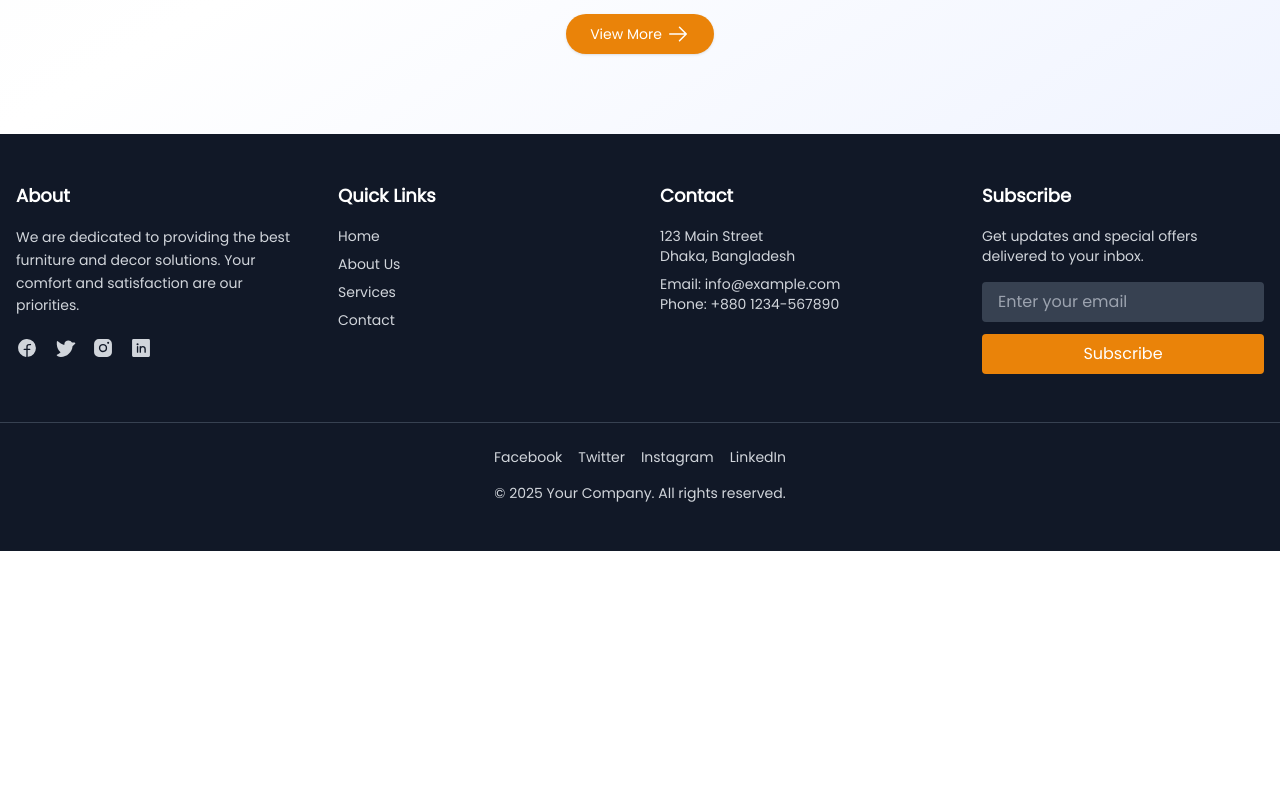
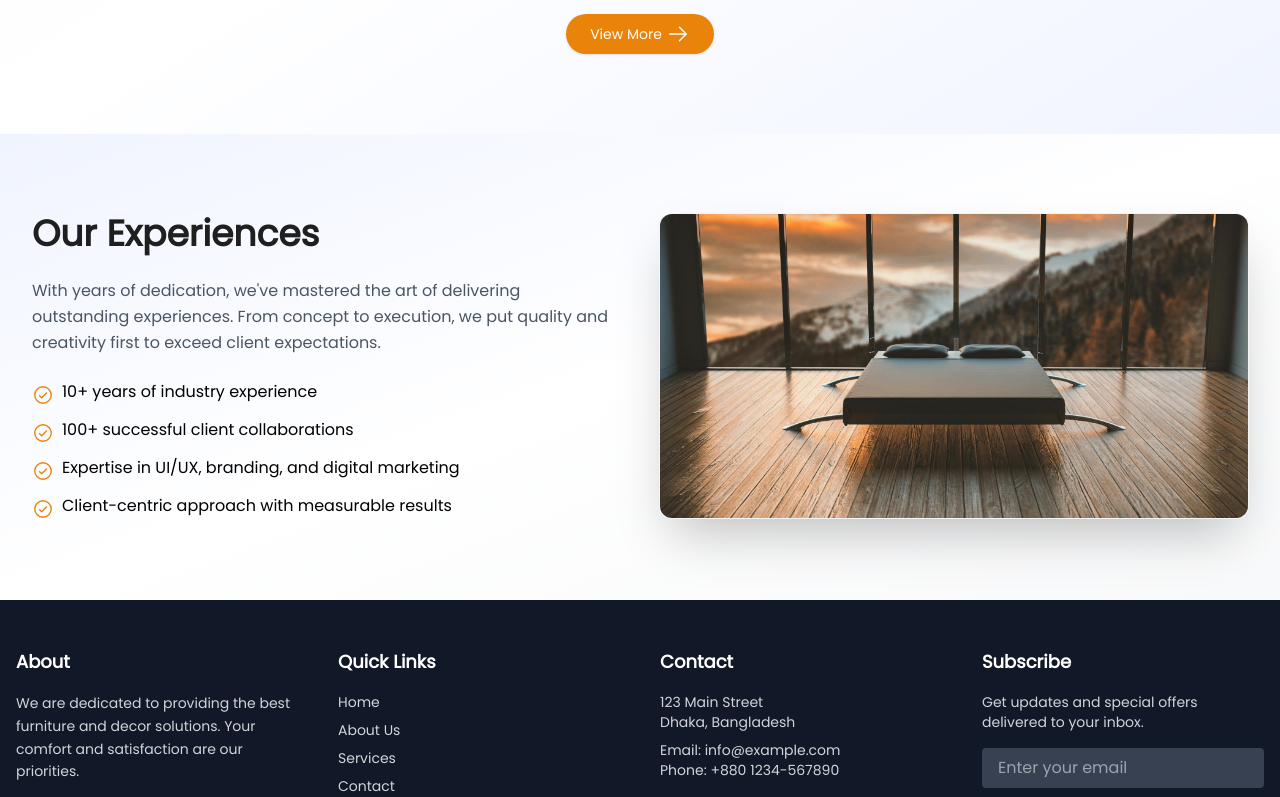
Before and after one commit to mdrubelhossain-me/tailwind-lading-page, a React (Vite) app: page / in a window 1280 px wide. Shown: the part 1980-2777 px from the top of the page. Before the commit the page ends 2531 px from the top, so only its background shows below. Built offline with nearby package versions, Linux system fonts and the light colour scheme.

Commit message:
experiences components added

```diff
--- /dev/null
+++ b/src/pages/home/Experiences.jsx
@@ -0,0 +1,58 @@
+import React from "react";
+import HeroBg from "../../assets/images/hero.jpg";
+import { CheckCircle } from "@phosphor-icons/react";
+
+const Experiences = () => {
+  return (
+    <div className="relative z-10 overflow-hidden py-20 font-primary">
+      {/* Decorative Background Blur */}
+      <div className="absolute inset-0 -z-10 bg-gradient-to-br from-[#f0f4ff] via-white to-[#f8f9fa] backdrop-blur-xl" />
+
+      <div className="container mx-auto px-4 md:px-8">
+        <div className="flex flex-col md:flex-row items-center md:items-start gap-10">
+          {/* Left Side: Text Content */}
+          <div className="md:w-1/2 space-y-6">
+            <h2 className="text-4xl font-bold text-secondary">
+              Our Experiences
+            </h2>
+            <p className="text-gray-600 leading-relaxed">
+              With years of dedication, we've mastered the art of delivering
+              outstanding experiences. From concept to execution, we put quality
+              and creativity first to exceed client expectations.
+            </p>
+
+            <ul className="space-y-3">
+              <li className="flex items-start gap-2">
+                <CheckCircle size={22} className="text-primary mt-1" />
+                <span>10+ years of industry experience</span>
+              </li>
+              <li className="flex items-start gap-2">
+                <CheckCircle size={22} className="text-primary mt-1" />
+                <span>100+ successful client collaborations</span>
+              </li>
+              <li className="flex items-start gap-2">
+                <CheckCircle size={22} className="text-primary mt-1" />
+                <span>Expertise in UI/UX, branding, and digital marketing</span>
+              </li>
+              <li className="flex items-start gap-2">
+                <CheckCircle size={22} className="text-primary mt-1" />
+                <span>Client-centric approach with measurable results</span>
+              </li>
+            </ul>
+          </div>
+
+          {/* Right Side: Image */}
+          <div className="md:w-1/2">
+            <img
+              src={HeroBg}
+              alt="Experience Image"
+              className="w-full h-auto rounded-xl shadow-2xl ring-1 ring-gray-100"
+            />
+          </div>
+        </div>
+      </div>
+    </div>
+  );
+};
+
+export default Experiences;
--- a/src/pages/home/Home.jsx
+++ b/src/pages/home/Home.jsx
@@ -2,13 +2,15 @@ import React from 'react'
 import Hero from './Hero'
 import ChooseUs from './ChooseUs'
 import Products from '../shop/Products'
+import Experiences from './Experiences'
 
 const Home = () => {
   return (
     <div>
         <Hero/>
         <ChooseUs/>
-        <Products title="Customer Favorites You’ll Love Most"/>
+        <Products title="Customer Favorites You'll Love Most"/>
+        <Experiences/>
 
     </div>
   )
--- a/src/pages/shop/Products.jsx
+++ b/src/pages/shop/Products.jsx
@@ -6,14 +6,14 @@ import { ArrowRight } from "@phosphor-icons/react";
 const Products = ({ title }) => {
   const [filteredProducts, setFilteredProducts] = useState(productsData);
   const [activeCategory, setActiveCategory] = useState("All");
-  const [showAll, setShowAll] = useState(false);
+  const [visibleCount, setVisibleCount] = useState(4); // at starting 4 products
 
   const categories = ["All", "Sofa", "Bed", "Chair", "Almari"];
 
   // Handle category filtering
   const handleCategoryChange = (category) => {
     setActiveCategory(category);
-    setShowAll(false); // category change then again show 4 products
+    setVisibleCount(4); // change category then 4 products
     if (category === "All") {
       setFilteredProducts(productsData);
     } else {
@@ -24,10 +24,13 @@ const Products = ({ title }) => {
     }
   };
 
-  // কটা প্রোডাক্ট দেখাবে সেটা নির্ধারণ
-  const displayedProducts = showAll
-    ? filteredProducts
-    : filteredProducts.slice(0, 4);
+  // how many products will show
+  const displayedProducts = filteredProducts.slice(0, visibleCount);
+
+  // View More handler
+  const handleViewMore = () => {
+    setVisibleCount((prev) => prev + 4);
+  };
 
   return (
     <div className="relative z-10">
@@ -66,10 +69,10 @@ const Products = ({ title }) => {
         </div>
 
         {/* View More Button */}
-        {!showAll && filteredProducts.length > 4 && (
+        {visibleCount < filteredProducts.length && (
           <div className="mt-10 flex justify-center">
             <button
-              onClick={() => setShowAll(true)}
+              onClick={handleViewMore}
               className="flex gap-1 items-center px-6 py-2 bg-primary text-white text-sm font-primary rounded-full shadow hover:bg-secondary transition duration-300"
             >
               <span>View More</span>
```
